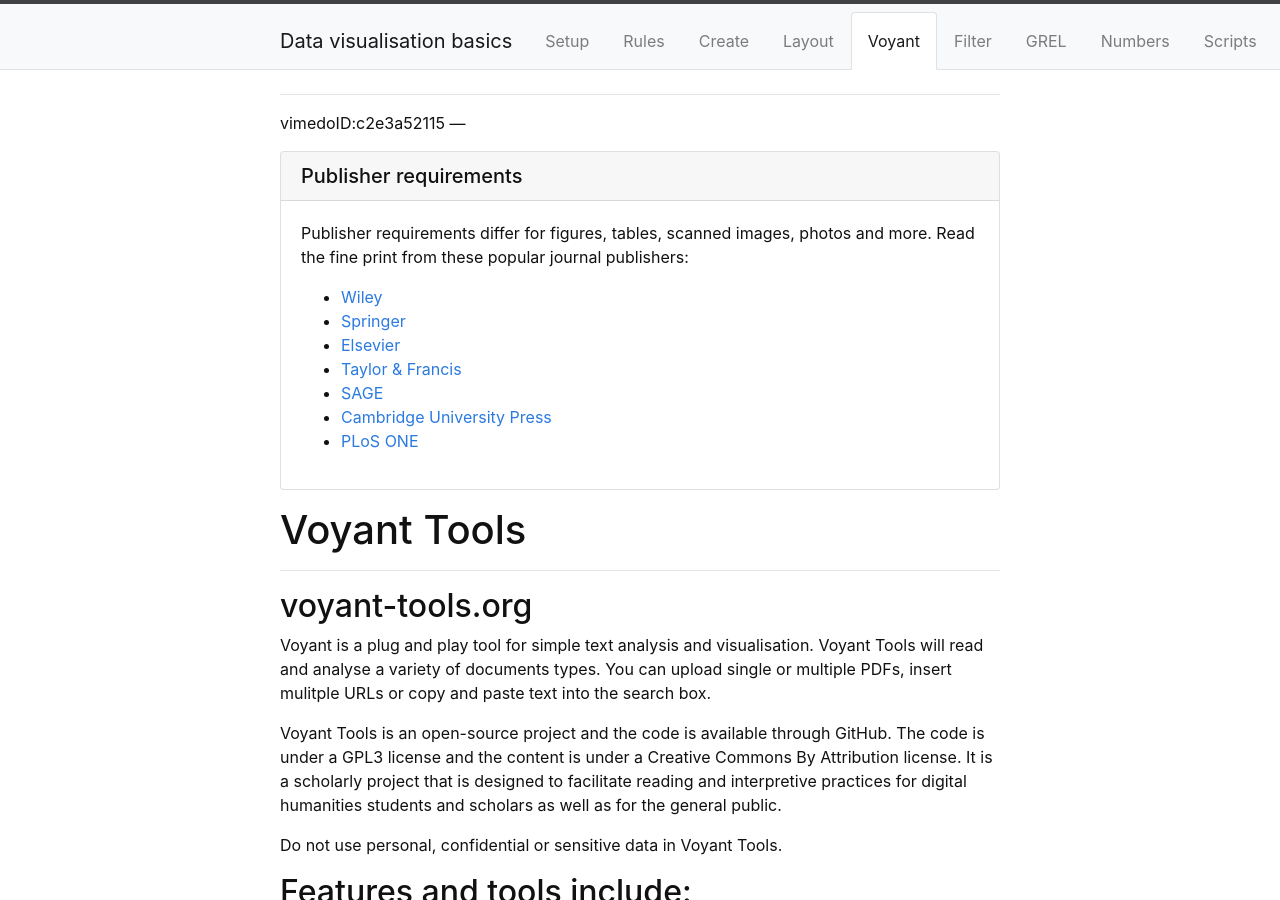
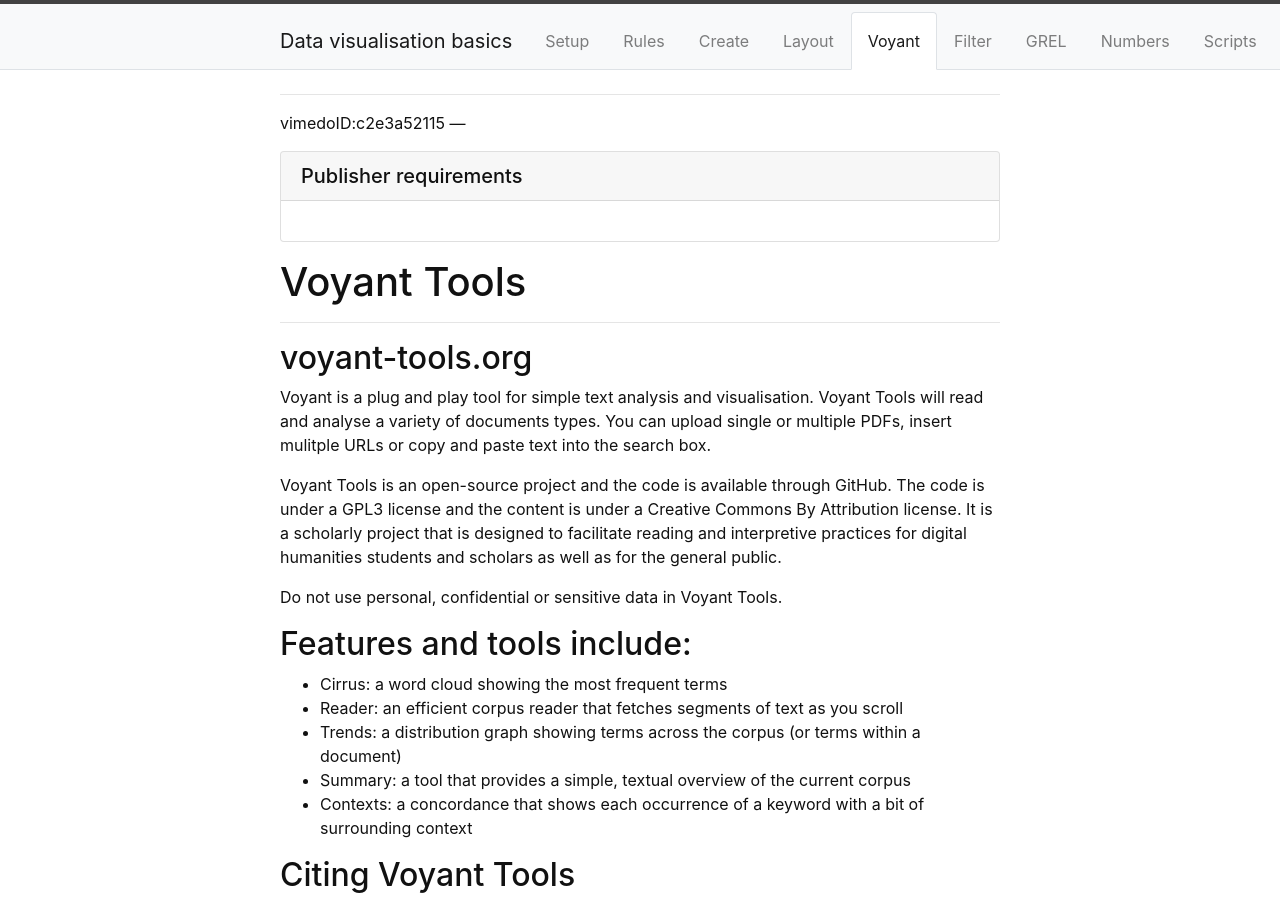
Before and after one commit to GULibrarySandbox/data-vis-basics, a Jekyll site: the page built from content/4-voyant.md, in a window 1280 px wide and 900 px high. Built offline with Jekyll 4.4.1, drawn with Linux system fonts in a browser that asks for light colours; some of the changed text lies outside the part shown.

Commit message:
Update 4-voyant.md

```diff
--- a/content/4-voyant.md
+++ b/content/4-voyant.md
@@ -7,14 +7,7 @@ nav: true
 vimedoID:c2e3a52115
 ---
 {% capture text %}
-Publisher requirements differ for figures, tables, scanned images, photos and more.  Read the fine print from these popular journal publishers:
-- [Wiley](https://authorservices.wiley.com/asset/photos/electronic_artwork_guidelines.pdf)
-- [Springer](https://www.springer.com/gp/authors-editors/journal-author/journal-author-helpdesk/preparation/1276#c1260)
-- [Elsevier](https://www-elsevier-com.libraryproxy.griffith.edu.au/authors/author-schemas/artwork-and-media-instructions/)
-- [Taylor & Francis](http://journals.taylorandfrancis.com/tfo/UEMP/UEMP-IFA-Figure-Guidelines.pdf)
-- [SAGE](https://au.sagepub.com/en-gb/oce/manuscript-submission-guidelines)
-- [Cambridge University Press](https://www.cambridge.org/core/services/authors/journals/journals-artwork-guide)
-- [PLoS ONE](https://journals.plos.org/plosone/s/figures){% endcapture %}
+{% endcapture %}
 {% include card.md header="Publisher requirements" text=text %}
 
 # Voyant Tools
@@ -122,6 +115,8 @@ the first option here will give you the options for HTML code, a bibliographic r
 click the bibliographic reference button then click export
 there are three reference options available, copy the style you need.
 
+{% capture text %}
+
 ## Activies - Export and Cite your data
 The key feature of Voyant is to be able to quickly create visual data, and then the capacity to choose your own visualisation and export the image for further use.
 
@@ -146,6 +141,9 @@ with your data set, change the visualisation; using the corpus tools menu change
 now export this using the export visualisation function, export the graph as an SNG, copy the visualisation and paste the image into a word doc
 finally, again using the export function, export the bibliographic reference.
 
+{% endcapture %}
+{% include card.md header="Export and Cite your data" text=text %}
+
 ## Voyant in practice- Articles citing Voyant Tools
 Scholarly articles about Voyant Tools include
 
```
